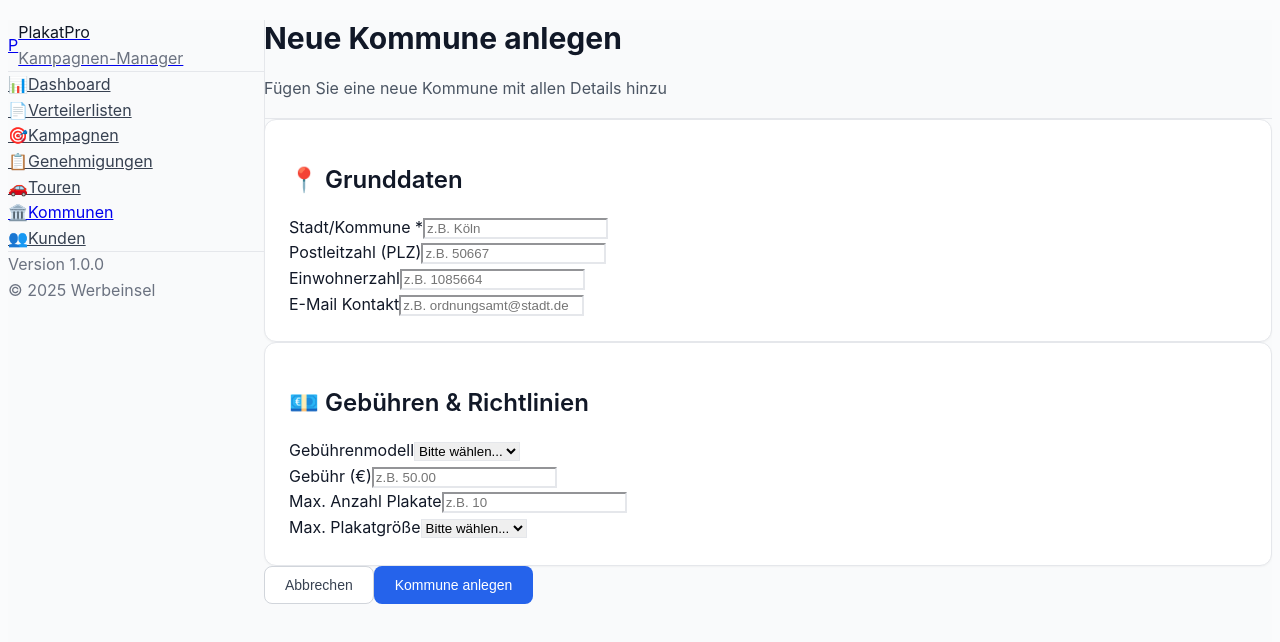
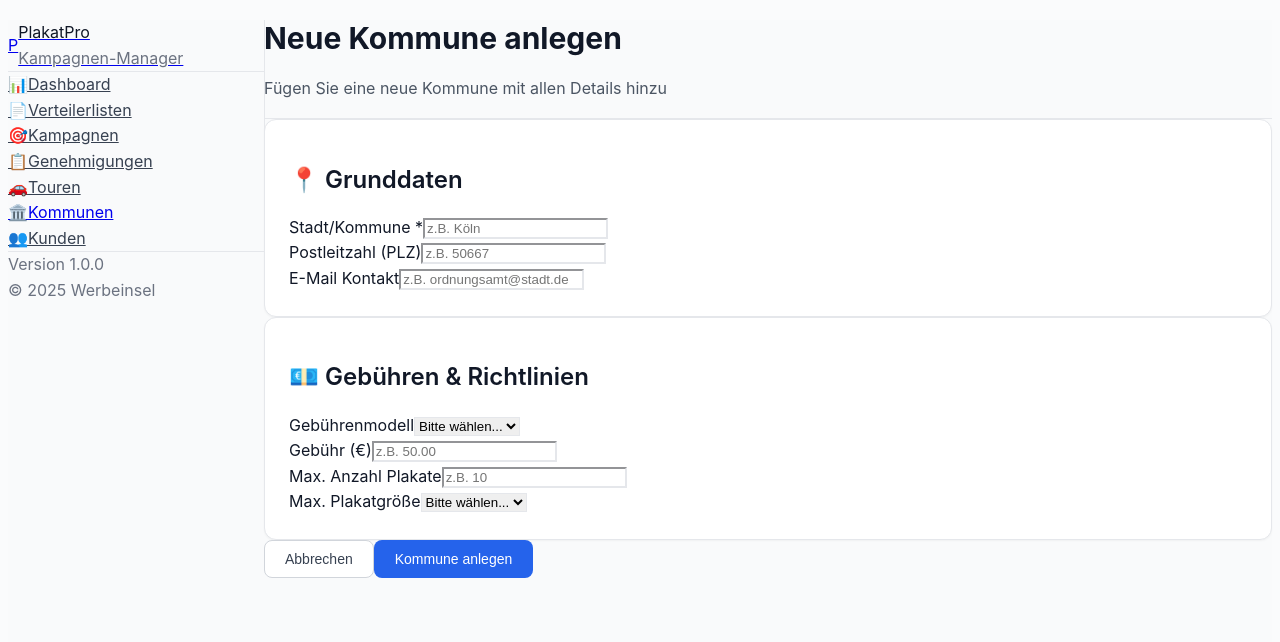
Before and after one commit to kris1303/plakatpro, a Next.js app: page /cities/new in a window 1280 px wide. Shown: the top 642 px of the page. Built offline with nearby package versions, Linux system fonts and the light colour scheme.

Commit message:
refactor: remove city population field

```diff
--- a/src/app/api/cities/[id]/route.ts
+++ b/src/app/api/cities/[id]/route.ts
@@ -47,7 +47,6 @@ export async function PUT(
     const {
       name,
       postalCode,
-      population,
       email,
       feeModel,
       fee,
@@ -69,7 +68,6 @@ export async function PUT(
       data: {
         name,
         postalCode,
-        population,
         email,
         feeModel,
         fee,
--- a/src/app/cities/[id]/edit/page.tsx
+++ b/src/app/cities/[id]/edit/page.tsx
@@ -13,7 +13,6 @@ export default function EditCityPage() {
   const [formData, setFormData] = useState({
     name: "",
     postalCode: "",
-    population: "",
     email: "",
     feeModel: "",
     fee: "",
@@ -39,7 +38,6 @@ export default function EditCityPage() {
         setFormData({
           name: city.name || "",
           postalCode: city.postalCode || "",
-          population: city.population?.toString() || "",
           email: city.email || "",
           feeModel: city.feeModel || "",
           fee: city.fee?.toString() || "",
@@ -80,7 +78,6 @@ export default function EditCityPage() {
         body: JSON.stringify({
           name: formData.name,
           postalCode: formData.postalCode || null,
-          population: formData.population ? parseInt(formData.population) : null,
           email: formData.email || null,
           feeModel: formData.feeModel || null,
           fee: formData.fee ? parseFloat(formData.fee) : null,
@@ -187,17 +184,6 @@ export default function EditCityPage() {
                   onChange={(e) => setFormData({ ...formData, postalCode: e.target.value })}
                   className="input-field"
                   placeholder="z.B. 50667"
-                />
-              </div>
-
-              <div>
-                <label className="input-label">Einwohnerzahl</label>
-                <input
-                  type="number"
-                  value={formData.population}
-                  onChange={(e) => setFormData({ ...formData, population: e.target.value })}
-                  className="input-field"
-                  placeholder="z.B. 1085664"
                 />
               </div>
 
--- a/src/app/cities/new/page.tsx
+++ b/src/app/cities/new/page.tsx
@@ -10,7 +10,6 @@ export default function NewCityPage() {
   const [formData, setFormData] = useState({
     name: "",
     postalCode: "",
-    population: "",
     email: "",
     feeModel: "",
     fee: "",
@@ -29,7 +28,6 @@ export default function NewCityPage() {
         body: JSON.stringify({
           name: formData.name,
           postalCode: formData.postalCode || null,
-          population: formData.population ? parseInt(formData.population) : null,
           email: formData.email || null,
           feeModel: formData.feeModel || null,
           fee: formData.fee ? parseFloat(formData.fee) : null,
@@ -90,17 +88,6 @@ export default function NewCityPage() {
                   onChange={(e) => setFormData({ ...formData, postalCode: e.target.value })}
                   className="input-field"
                   placeholder="z.B. 50667"
-                />
-              </div>
-
-              <div>
-                <label className="input-label">Einwohnerzahl</label>
-                <input
-                  type="number"
-                  value={formData.population}
-                  onChange={(e) => setFormData({ ...formData, population: e.target.value })}
-                  className="input-field"
-                  placeholder="z.B. 1085664"
                 />
               </div>
 
--- a/src/app/cities/page.tsx
+++ b/src/app/cities/page.tsx
@@ -57,12 +57,6 @@ export default async function CitiesPage() {
                   </Link>
                 </div>
               </div>
-
-              {city.population && (
-                <div className="text-sm text-gray-600 mb-3">
-                  👥 {city.population.toLocaleString('de-DE')} Einwohner
-                </div>
-              )}
 
               {city.email && (
                 <div className="flex items-center gap-2 text-sm text-gray-600 mb-3">
--- a/src/lib/distribution-lists/export.ts
+++ b/src/lib/distribution-lists/export.ts
@@ -18,7 +18,6 @@ export async function fetchDistributionListForExport(id: string) {
               id: true,
               name: true,
               postalCode: true,
-              population: true,
               email: true,
               requiresPermitForm: true,
               permitFormAsset: {
```
Also changed, not shown: 2 other files (tests, documents, lock files or other folders).
